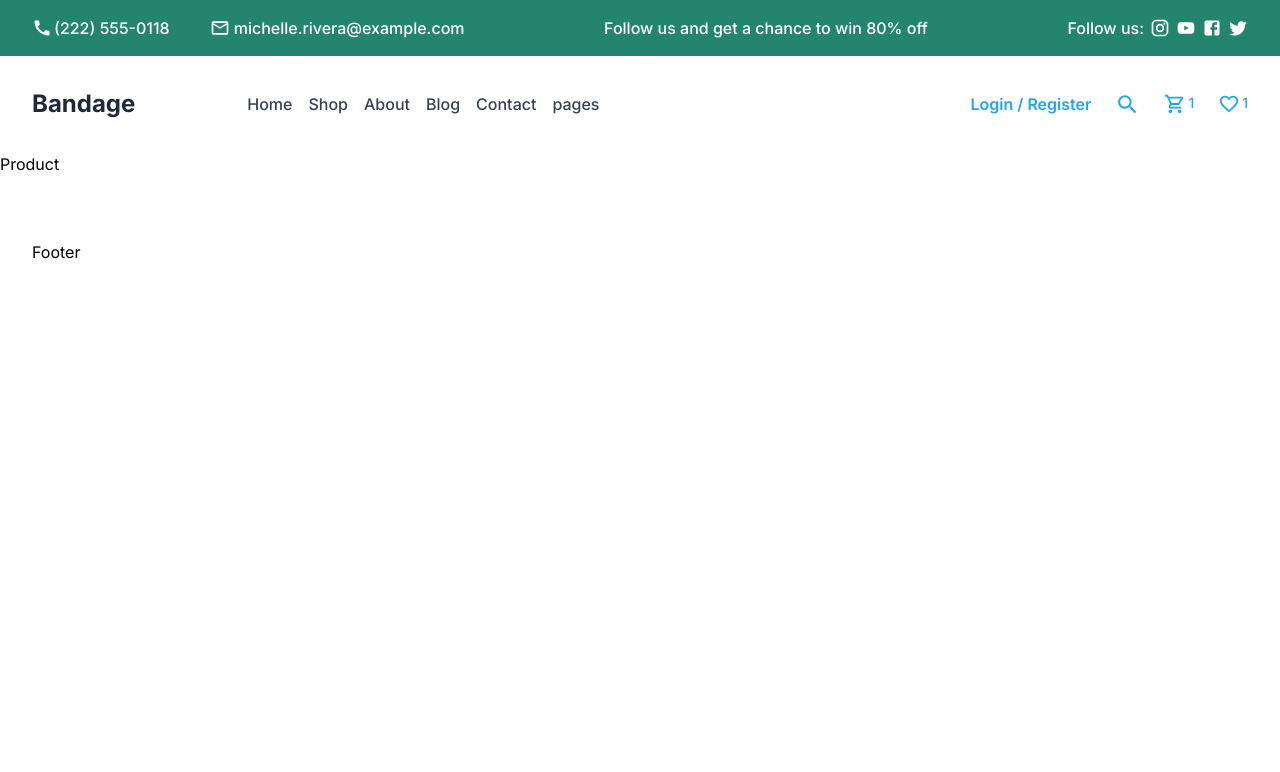
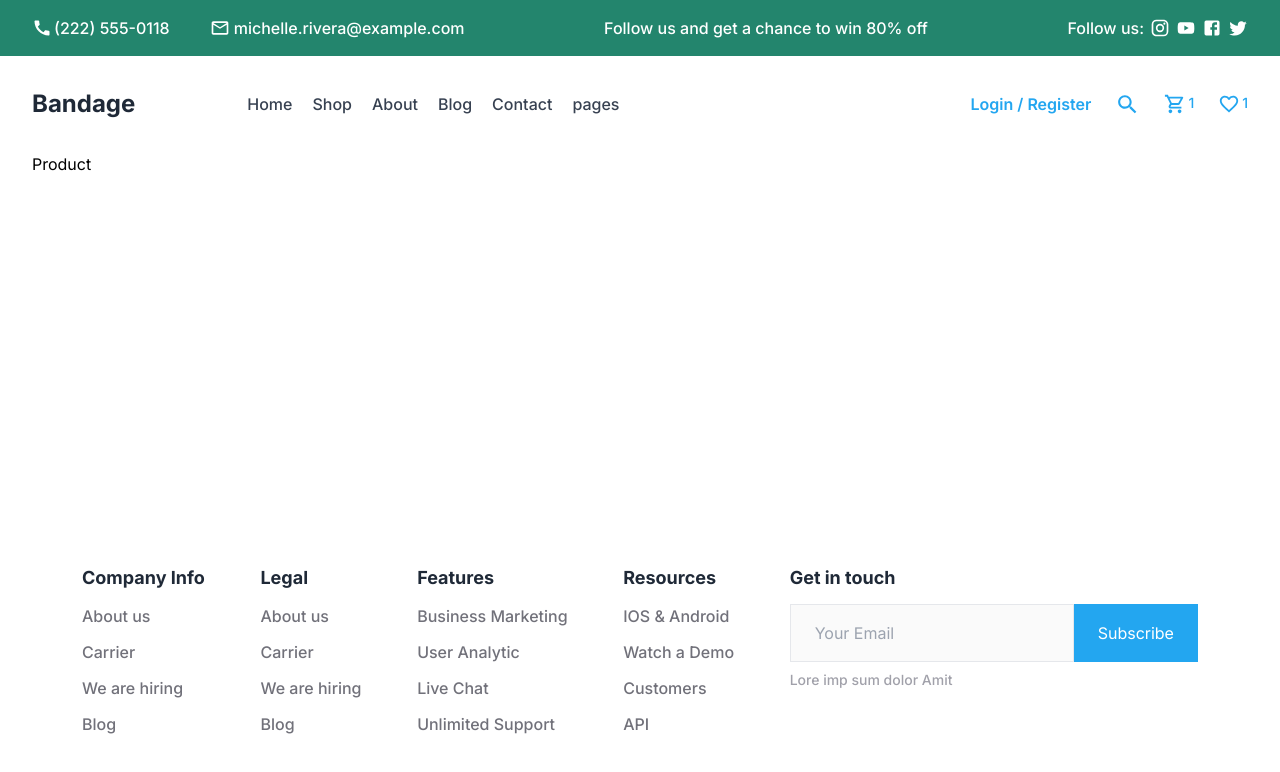
Before and after one commit to felix1251/ecommerce-web, a Next.js app: page /products/1 in a window 1280 px wide. Shown: the top 772 px of the page. Built offline with nearby package versions, Linux system fonts and the light colour scheme.

Commit message:
footer component

```diff
--- a/app/globals.css
+++ b/app/globals.css
@@ -3,6 +3,11 @@
 @tailwind utilities;
 
 @layer base {
+  html,
+  body {
+    @apply h-full;
+  }
+
   .margin-max-screen {
     @apply mx-auto max-w-primary px-4 md:px-8 w-full;
   }
--- a/app/layout.tsx
+++ b/app/layout.tsx
@@ -18,7 +18,7 @@ export default function RootLayout({
 }>) {
   return (
     <html lang="en">
-      <body className={inter.className}>
+      <body className={`flex flex-col ${inter.className}`}>
         <Provider>
           <MainLayout>{children}</MainLayout>
         </Provider>
--- a/app/not-found.tsx
+++ b/app/not-found.tsx
@@ -1,5 +1,19 @@
+import Link from "next/link";
+
 const NotFoundPage = () => {
-  return <main className="margin-max-screen">not-found</main>;
+  return (
+    <main className="flex-1 margin-max-screen grid place-items-center">
+      <div className="flex flex-col items-center gap-7">
+        <h2 className="text-6xl font-bold text-gray-800">Page Not Found</h2>
+        <Link
+          className="text-white bg-primary font-medium px-5 py-3 rounded-sm"
+          href="/"
+        >
+          Go to home
+        </Link>
+      </div>
+    </main>
+  );
 };
 
 export default NotFoundPage;
--- a/app/products/[id]/page.tsx
+++ b/app/products/[id]/page.tsx
@@ -1,3 +1,3 @@
 export default function Product() {
-  return <div>Product</div>;
+  return <main className="flex-1 margin-max-screen">Product</main>;
 }
--- a/components/molecules/HeaderLinks.tsx
+++ b/components/molecules/HeaderLinks.tsx
@@ -2,7 +2,7 @@ import Link from "next/link";
 
 const HeaderLinks: React.FunctionComponent = () => {
   return (
-    <div className="flex font-medium gap-4 text-gray-700">
+    <div className="flex font-medium gap-5 text-gray-700">
       <Link
         href="/"
         className="hover:underline underline-offset-4 decoration-2"
--- a/components/molecules/SocialSection.tsx
+++ b/components/molecules/SocialSection.tsx
@@ -8,7 +8,7 @@ const SocialSection: React.FunctionComponent = () => {
   return (
     <section className="w-full bg-zinc-100">
       <div className="py-16">
-        <div className="flex justify-between margin-max-screen">
+        <div className="flex justify-between margin-min-screen ">
           <h2 className="font-bold text-3xl text-gray-800">Bandage</h2>
           <div className="text-primary flex gap-5">
             <FacebookRounded style={{ fontSize: 30 }} />
@@ -17,7 +17,6 @@ const SocialSection: React.FunctionComponent = () => {
           </div>
         </div>
       </div>
-      <hr className="margin-max-screen border-t-2" />
     </section>
   );
 };
--- /dev/null
+++ b/components/molecules/SubscribeEmail.tsx
@@ -0,0 +1,24 @@
+import React from "react";
+
+const SubscribeEmail: React.FunctionComponent = () => {
+  return (
+    <div className="flex flex-col gap-3">
+      <h3 className="font-bold text-gray-800 text-lg">Get in touch</h3>
+      <div className="space-y-2">
+        <div className="flex">
+          <input
+            className="border py-4 px-6 bg-zinc-50"
+            placeholder="Your Email"
+            type="text"
+          />
+          <button className="py-4 px-6 bg-primary text-white">Subscribe</button>
+        </div>
+        <p className="text-sm font-medium text-zinc-400">
+          Lore imp sum dolor Amit
+        </p>
+      </div>
+    </div>
+  );
+};
+
+export default SubscribeEmail;
--- a/components/molecules/index.ts
+++ b/components/molecules/index.ts
@@ -6,5 +6,6 @@ export { default as HomeMainSection } from "./HomeMainSection";
 export { default as MediaPhotos } from "./MediaPhotos";
 export { default as NotesSection } from "./NotesSection";
 export { default as SocialSection } from "./SocialSection";
+export { default as SubscribeEmail } from "./SubscribeEmail";
 export { default as Testimony } from "./Testimony";
 export { default as WhatTheySayAboutUsSection } from "./WhatTheySayAboutUsSection";
--- a/components/organisms/Banner.tsx
+++ b/components/organisms/Banner.tsx
@@ -7,7 +7,7 @@ import YouTubeIcon from "@mui/icons-material/YouTube";
 
 const Banner: React.FunctionComponent = () => {
   return (
-    <div className="bg-secondary w-full flex items-center h-14">
+    <div className="bg-secondary w-full flex items-center min-h-14">
       <div className="flex margin-max-screen justify-between gap-5 text-white font-medium">
         <div className="flex gap-10">
           <div className="flex gap-0.5 items-center">
--- a/components/organisms/Footer.tsx
+++ b/components/organisms/Footer.tsx
@@ -1,5 +1,39 @@
+import { SubscribeEmail } from "@/molecules";
+
 const Footer: React.FunctionComponent = () => {
-  return <footer className="margin-max-screen py-16">Footer</footer>;
+  return (
+    <footer className="margin-min-screen py-16 flex gap-6 justify-between w-full">
+      <ul className="space-y-3 font-medium text-zinc-500">
+        <li className="font-bold text-gray-800 text-lg">Company Info</li>
+        <li>About us</li>
+        <li>Carrier</li>
+        <li>We are hiring</li>
+        <li>Blog</li>
+      </ul>
+      <ul className="space-y-3 font-medium text-zinc-500">
+        <li className="font-bold text-gray-800 text-lg">Legal</li>
+        <li>About us</li>
+        <li>Carrier</li>
+        <li>We are hiring</li>
+        <li>Blog</li>
+      </ul>
+      <ul className="space-y-3 font-medium text-zinc-500">
+        <li className="font-bold text-gray-800 text-lg">Features</li>
+        <li>Business Marketing</li>
+        <li>User Analytic</li>
+        <li>Live Chat</li>
+        <li>Unlimited Support</li>
+      </ul>
+      <ul className="space-y-3 font-medium text-zinc-500">
+        <li className="font-bold text-gray-800 text-lg">Resources</li>
+        <li>IOS & Android</li>
+        <li>Watch a Demo</li>
+        <li>Customers</li>
+        <li>API</li>
+      </ul>
+      <SubscribeEmail />
+    </footer>
+  );
 };
 
 export default Footer;
--- a/components/organisms/Header.tsx
+++ b/components/organisms/Header.tsx
@@ -6,7 +6,7 @@ import Link from "next/link";
 
 const Header: React.FunctionComponent = () => {
   return (
-    <header className="w-full margin-max-screen flex items-center h-24">
+    <header className="w-full margin-max-screen flex items-center min-h-24">
       <div className="flex justify-between items-center w-full">
         <div className="flex gap-28 items-center">
           <Link href="/" className="font-bold text-2xl text-gray-800">
```
